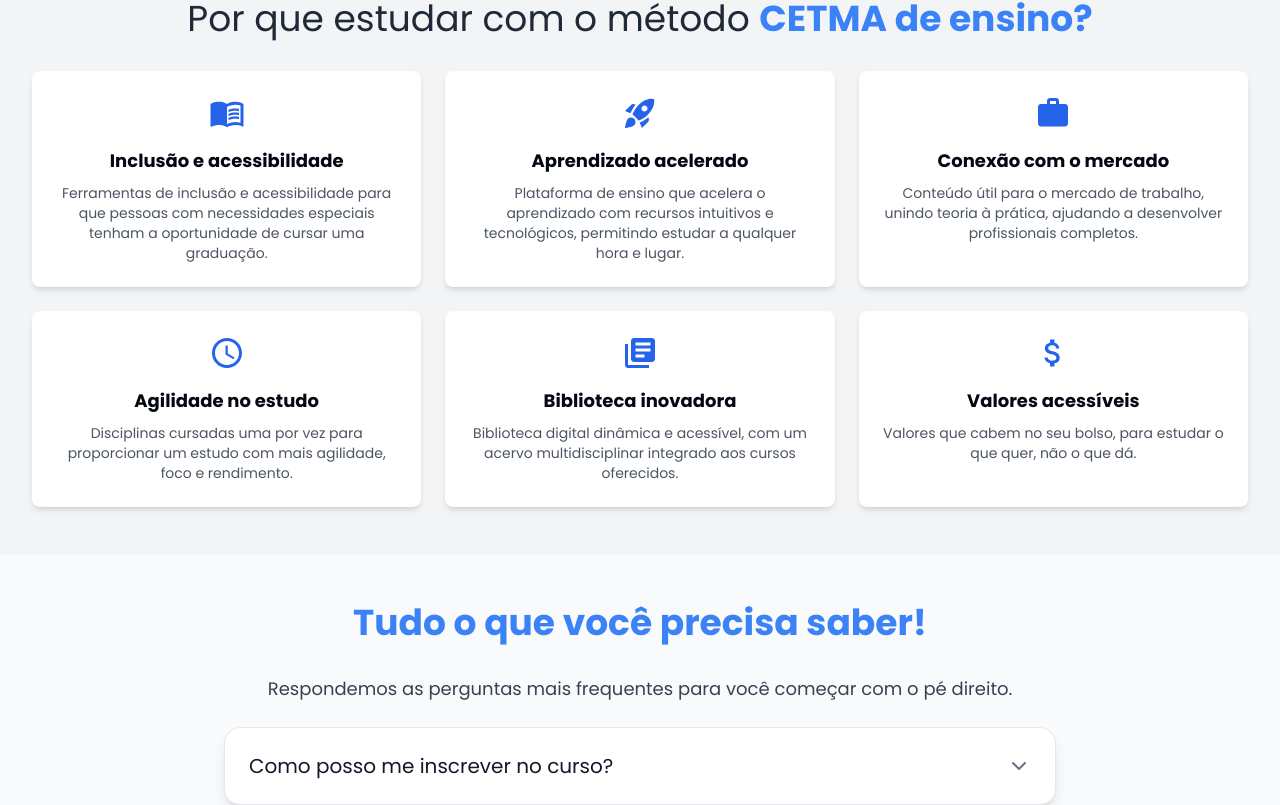
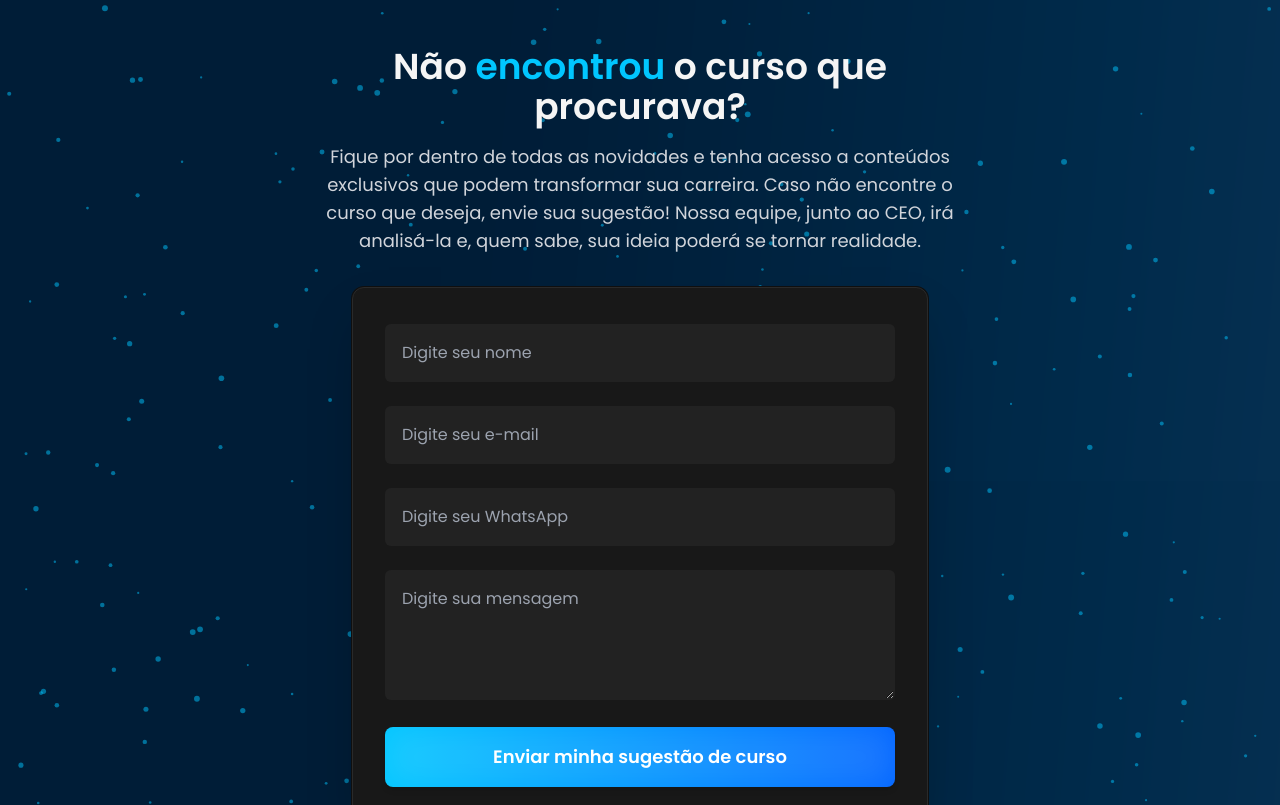
Before and after one commit to IsaiasZaza/cetmafront, a Next.js app: page /CursosEmpresa in a window 1280 px wide. Shown: the part 875-1680 px from the top of the page. Built offline with nearby package versions, Linux system fonts and the light colour scheme; no server answers.

Commit message:
feat: form adicionado

```diff
--- a/src/components/BannerHome.jsx
+++ b/src/components/BannerHome.jsx
@@ -4,29 +4,11 @@ import { useState, useEffect } from "react";
 export default function BannerHome() {
   const [bgImage, setBgImage] = useState("");
 
-  useEffect(() => {
-    const updateBackground = () => {
-      if (window.innerWidth < 1024) {
-        setBgImage("url('/Retangulo_20.png')"); // Imagem para mobile
-      } else {
-        setBgImage("url('/banner-home2.png')"); // Imagem para desktop
-      }
-    };
-
-    updateBackground();
-    window.addEventListener("resize", updateBackground);
-
-    return () => {
-      window.removeEventListener("resize", updateBackground);
-    };
-  }, []);
 
   return (
     <section
-      className="relative flex items-center bg-cover bg-center lg:h-[85vh]"
-      style={{
-        backgroundImage: bgImage,
-      }}
+      className="relative bg-home-mobile lg:bg-home lg: flex items-center bg-cover bg-center lg:h-[85vh]"
+
     >
       {/* Gradiente de sobreposição */}
       <div className="absolute inset-0bg-gradient-to-r from-blue-900/80 via-blue-900/60 to-transparent"></div>
--- a/src/components/CursosEmp.jsx
+++ b/src/components/CursosEmp.jsx
@@ -10,6 +10,7 @@ import "swiper/css";
 import "swiper/css/pagination";
 import PorqueEstudarCetma from "./PorqueEstudarCetma";
 import { useRouter } from "next/navigation";
+import Formulario from "./form";
 
 
 const CursosEmp = () => {
@@ -125,6 +126,7 @@ const CursosEmp = () => {
 
 
             {/* Componentes adicionais */}
+            <Formulario />
             <PorqueEstudarCetma />
             <Footer /> {/* Componente Footer */}
         </div>
--- /dev/null
+++ b/src/components/Form.jsx
@@ -0,0 +1,259 @@
+"use client";
+import { useRef, useState, useEffect } from "react";
+
+// Componente do fundo interativo com partículas (restrito ao container de fundo escuro)
+function InteractiveBackground() {
+  const canvasRef = useRef(null);
+
+  useEffect(() => {
+    const canvas = canvasRef.current;
+    const parent = canvas.parentElement;
+    const ctx = canvas.getContext("2d");
+
+    // Obtém as dimensões do container pai
+    let width = parent.clientWidth;
+    let height = parent.clientHeight;
+    canvas.width = width;
+    canvas.height = height;
+
+    // Cria partículas
+    const particles = [];
+    const particleCount = 250; // Ajuste conforme desejado
+    for (let i = 0; i < particleCount; i++) {
+      particles.push({
+        x: Math.random() * width,
+        y: Math.random() * height,
+        vx: (Math.random() - 0.5) * 0.5,
+        vy: (Math.random() - 0.5) * 0.5,
+        size: Math.random() * 2 + 1,
+      });
+    }
+
+    let animationFrameId;
+
+    function animate() {
+      ctx.clearRect(0, 0, width, height);
+      particles.forEach((p) => {
+        // Atualiza posição
+        p.x += p.vx;
+        p.y += p.vy;
+
+        // Rebote nas bordas do container
+        if (p.x < 0 || p.x > width) p.vx = -p.vx;
+        if (p.y < 0 || p.y > height) p.vy = -p.vy;
+
+        // Desenha a partícula
+        ctx.beginPath();
+        ctx.arc(p.x, p.y, p.size, 0, Math.PI * 2);
+        ctx.fillStyle = "rgba(0,198,255,0.5)";
+        ctx.fill();
+      });
+      animationFrameId = requestAnimationFrame(animate);
+    }
+    animate();
+
+    function handleResize() {
+      // Atualiza dimensões quando o container for redimensionado
+      width = parent.clientWidth;
+      height = parent.clientHeight;
+      canvas.width = width;
+      canvas.height = height;
+    }
+    window.addEventListener("resize", handleResize);
+
+    return () => {
+      cancelAnimationFrame(animationFrameId);
+      window.removeEventListener("resize", handleResize);
+    };
+  }, []);
+
+  return (
+    <canvas
+      ref={canvasRef}
+      className="absolute top-0 left-0 w-full h-full pointer-events-none"
+    />
+  );
+}
+
+export default function Formulario() {
+  // Estados para os dados do formulário e para o feedback
+  const [formData, setFormData] = useState({
+    nome: "",
+    email: "",
+    whatsapp: "",
+    mensagem: "",
+  });
+  const [loading, setLoading] = useState(false);
+  const [responseMessage, setResponseMessage] = useState("");
+  const [messageType, setMessageType] = useState(""); // "success" ou "error"
+
+  // Atualiza os campos conforme o usuário digita
+  function handleChange(e) {
+    setFormData({
+      ...formData,
+      [e.target.id]: e.target.value,
+    });
+  }
+
+  // Função que envia os dados para a API
+  async function handleSubmit(e) {
+    e.preventDefault();
+    setLoading(true);
+    setResponseMessage("");
+    setMessageType("");
+
+    try {
+      const res = await fetch("https://lorrade-be.vercel.app/enviar-email", {
+        method: "POST",
+        headers: {
+          "Content-Type": "application/json",
+        },
+        body: JSON.stringify(formData),
+      });
+
+      const data = await res.json();
+
+      // Timeout de 2 segundos para simular processamento
+      await new Promise((resolve) => setTimeout(resolve, 2000));
+
+      if (data.success) {
+        setResponseMessage("E-mail enviado com sucesso!");
+        setMessageType("success");
+        // Limpa os campos do formulário
+        setFormData({
+          nome: "",
+          email: "",
+          whatsapp: "",
+          mensagem: "",
+        });
+      } else {
+        setResponseMessage("Erro: " + data.error);
+        setMessageType("error");
+      }
+    } catch (error) {
+      setResponseMessage("Erro ao enviar e-mail: " + error.message);
+      setMessageType("error");
+    } finally {
+      setLoading(false);
+      // Limpa a mensagem após 5 segundos
+      setTimeout(() => {
+        setResponseMessage("");
+        setMessageType("");
+      }, 5000);
+    }
+  }
+
+  // Define classes condizentes com o tipo da mensagem (sucesso ou erro)
+  const messageClasses =
+    messageType === "success"
+      ? "bg-green-100 border-green-500 text-green-800"
+      : messageType === "error"
+      ? "bg-red-100 border-red-500 text-red-800"
+      : "";
+
+  return (
+    // Container com fundo escuro e efeito interativo restrito a ele
+<div id="formulario" className="relative bg-mobile-padrao text-[#f5f5f5] py-16 px-6 md:px-12 flex flex-col items-center justify-center mx-auto space-y-8 before:absolute before:inset-0 before:bg-black before:opacity-60 before:z-0"
+>
+      {/* Fundo interativo apenas para esta seção */}
+      <InteractiveBackground />
+
+      {/* Texto */}
+      <div className="relative z-10 w-full max-w-2xl text-center">
+      <h2 className="text-3xl md:text-4xl font-semibold leading-tight">
+        Não <span className="text-[#00C6FF]"> encontrou</span> o curso que procurava?
+      </h2>
+      <p className="mt-4 text-gray-300 text-lg">
+        Fique por dentro de todas as novidades e tenha acesso a conteúdos exclusivos que podem transformar sua carreira.
+        Caso não encontre o curso que deseja, envie sua sugestão! Nossa equipe, junto ao CEO, irá analisá-la e, quem sabe,
+        sua ideia poderá se tornar realidade.
+      </p>
+      </div>
+
+      {/* Formulário */}
+      <div className="relative z-10 w-full max-w-xl bg-[#181818] p-8 rounded-xl shadow-2xl border border-[#2A2A2A] ring-1 ring-[#0f0f0f]">
+        <form className="space-y-5" onSubmit={handleSubmit}>
+          {/* Nome */}
+          <div className="space-y-1">
+            <label htmlFor="nome" className="sr-only">
+              Nome
+            </label>
+            <input
+              id="nome"
+              type="text"
+              placeholder="Digite seu nome"
+              value={formData.nome}
+              onChange={handleChange}
+              className="w-full p-4 rounded-md bg-[#222222] text-white placeholder-gray-400 border border-transparent focus:outline-none focus:shadow-inner transition-all"
+              required
+            />
+          </div>
+
+          {/* E-mail */}
+          <div className="space-y-1">
+            <label htmlFor="email" className="sr-only">
+              E-mail
+            </label>
+            <input
+              id="email"
+              type="email"
+              placeholder="Digite seu e-mail"
+              value={formData.email}
+              onChange={handleChange}
+              className="w-full p-4 rounded-md bg-[#222222] text-white placeholder-gray-400 border border-transparent focus:outline-none focus:shadow-inner transition-all"
+              required
+            />
+          </div>
+
+          {/* WhatsApp */}
+          <div className="space-y-1">
+            <label htmlFor="whatsapp" className="sr-only">
+              WhatsApp
+            </label>
+            <input
+              id="whatsapp"
+              type="text"
+              placeholder="Digite seu WhatsApp"
+              value={formData.whatsapp}
+              onChange={handleChange}
+              className="w-full p-4 rounded-md bg-[#222222] text-white placeholder-gray-400 border border-transparent focus:outline-none focus:shadow-inner transition-all"
+              required
+            />
+          </div>
+
+          {/* Mensagem */}
+          <div className="space-y-1">
+            <label htmlFor="mensagem" className="sr-only">
+              Mensagem
+            </label>
+            <textarea
+              id="mensagem"
+              placeholder="Digite sua mensagem"
+              value={formData.mensagem}
+              onChange={handleChange}
+              className="w-full p-4 rounded-md bg-[#222222] text-white placeholder-gray-400 border border-transparent focus:outline-none focus:shadow-inner transition-all"
+              rows="4"
+              required
+            ></textarea>
+          </div>
+
+          {/* Botão com efeito neon */}
+          <button
+            type="submit"
+            className="w-full mt-6 bg-gradient-to-r from-[#00C6FF] to-[#0066FF] hover:brightness-110 text-white font-semibold text-lg py-4 rounded-lg focus:outline-none shadow-md transform hover:scale-105 transition duration-300 relative overflow-hidden px-6"
+          >
+            {loading ? "Enviando..." : "Enviar minha sugestão de curso"}
+            <span className="absolute inset-0 bg-white opacity-10 blur-lg"></span>
+          </button>
+        </form>
+        {responseMessage && (
+          <div
+            className={`mt-4 text-center text-sm border-l-4 p-3 rounded-md transition-all duration-300 ${messageClasses}`}
+          >
+            {responseMessage}
+          </div>
+        )}
+      </div>
+    </div>
+  );
+}
--- a/src/components/Propaganda.jsx
+++ b/src/components/Propaganda.jsx
@@ -1,38 +1,18 @@
 "use client";
 
-import { useState, useEffect } from "react";
 import { BsCheckCircle } from "react-icons/bs";
 import { FiArrowRight } from "react-icons/fi";
 
 export default function Propaganda() {
-  const [bgImage, setBgImage] = useState("");
-
-  useEffect(() => {
-    const updateBackground = () => {
-      if (window.innerWidth < 1024) {
-        setBgImage("url('/Retangulo_20.png')"); // Imagem para mobile e md
-      } else {
-        setBgImage("url('/Banner_teste_home.png')"); // Imagem para telas maiores
-      }
-    };
-
-    updateBackground();
-    window.addEventListener("resize", updateBackground);
-
-    return () => {
-      window.removeEventListener("resize", updateBackground);
-    };
-  }, []);
-
   return (
     <div
-      className="relative bg-cover bg-center text-white h-[100vh] min-h-[70vh] 2xl:h-[60vh] flex flex-col md:flex-row items-center"
-      style={{
-        backgroundImage: `linear-gradient(to right, rgba(0, 0, 0, 0.6), rgba(0, 0, 0, 0.2)), ${bgImage}`,
-      }}
+      className="relative bg-cover bg-center text-white h-[100vh] min-h-[70vh] 2xl:h-[60vh] flex flex-col md:flex-row items-center bg-home-mobile lg:bg-propaganda"
     >
+      {/* Gradiente de sobreposição */}
+      <div className="absolute inset-0 bg-gradient-to-r from-gray-900/80 via-blue-900/30 to-transparent"></div>
+
       {/* Conteúdo principal */}
-      <div className="w-full lg:w-1/2 p-4 sm:p-10 lg:p-16 text-start flex flex-col items-center md:items-center md:w-full justify-center h-full">
+      <div className="relative w-full lg:w-1/2 p-4 sm:p-10 lg:p-16 text-start flex flex-col items-center md:items-center md:w-full justify-center h-full z-10">
         <h1 className="text-xl md:text-2xl lg:text-3xl leading-tight text-center md:text-center lg:text-left">
           Depois de um tempo planejando a{" "}
           <span className="text-blue-400 font-bold">MELHOR </span>
@@ -82,10 +62,6 @@ export default function Propaganda() {
           </a>
         </div>
       </div>
-
-      {/* Imagem lateral (opcional em dispositivos maiores) */}
-      <div className="absolute inset-0 md:relative md:inset-y-0 md:left-auto md:right-0 hidden md:w-1/2 h-full"></div>
-
     </div>
   );
 }
```
Also changed, not shown: public/propaganda.png (renamed from public/Banner_teste_home.png).
